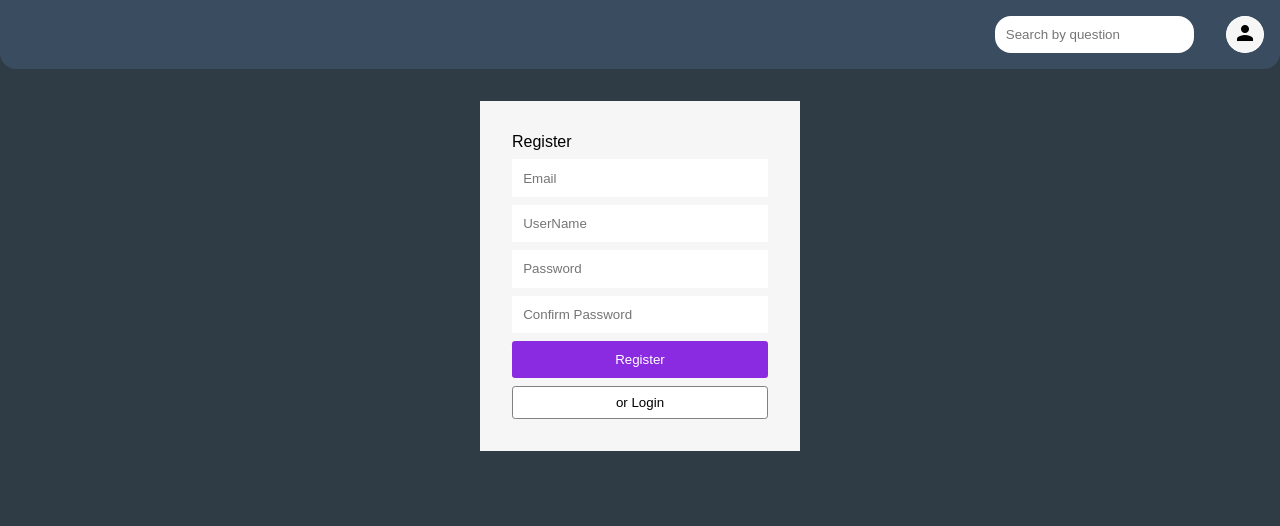
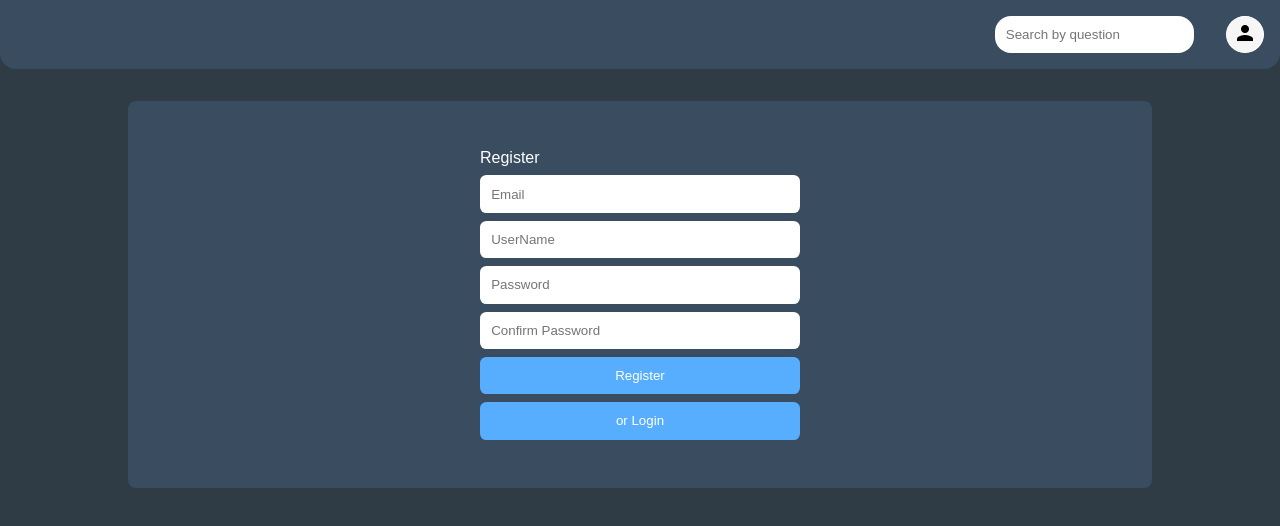
Before and after one commit to rootUJ99/whatsYourQuestion, a Vue app in the folder frontend/: page /auth in a window 1280 px wide. Both pictures are taken after a click on the button "or register". Shown: the top 526 px of the page. Built offline with nearby package versions, Linux system fonts and the light colour scheme.

Commit message:
added cards in auth vue

```diff
--- a/frontend/src/Pages/Auth.vue
+++ b/frontend/src/Pages/Auth.vue
@@ -1,21 +1,25 @@
 <template>
   <div class="hcenter">
-      <div v-if="authType===LOGIN" class="card form_box">
-        Login
-        <input class="form_input" name="username" type="text" placeholder="UserName" v-model="login.username"/>
-        <input class="form_input" name="password" type="password" placeholder="Password" v-model="login.password"/>
-        <button type="submit" class="ask_button" @click="handleLogin">Login</button>
-        <button class="secondry_button" @click="handleChange(REGISTER)">or register</button>
-      </div>
-      <div v-if="authType===REGISTER" class="card form_box">
-        Register
-        <input class="form_input" name="email" type="text"  placeholder="Email" v-model="register.email"/>
-        <input class="form_input" name="username" type="text" placeholder="UserName" v-model="register.username"/>
-        <input class="form_input" name="password" type="password" placeholder="Password" v-model="register.password"/>
-        <input class="form_input" name="password2" type="password" placeholder="Confirm Password" v-model="register.password2"/>
-        <button type="submit" class="ask_button" @click="handleRegister">Register</button>
-        <button class="secondry_button" @click="handleChange(LOGIN)">or Login</button>
-      </div>
+      <Card v-if="authType===LOGIN" class="card_width">
+        <div class="form_box">
+          Login
+          <Input name="username" type="text" placeholder="UserName" v-model="login.username"/>
+          <Input name="password" type="password" placeholder="Password" v-model="login.password"/>
+          <Button @handleClick="handleLogin">Login</Button>
+          <Button @handleClick="handleChange(REGISTER)">or register</Button>
+        </div>
+      </Card>
+      <Card v-if="authType===REGISTER" class="card_width">
+        <div class="form_box">
+          Register
+          <Input name="email" type="text"  placeholder="Email" v-model="register.email"/>
+          <Input name="username" type="text" placeholder="UserName" v-model="register.username"/>
+          <Input name="password" type="password" placeholder="Password" v-model="register.password"/>
+          <Input name="password2" type="password" placeholder="Confirm Password" v-model="register.password2"/>
+          <Button @handleClick="handleRegister">Register</Button>
+          <Button @handleClick="handleChange(LOGIN)">or Login</Button>
+        </div>
+      </Card>
   </div>
 </template>
 <style scoped>
@@ -25,13 +29,33 @@
     border: 0.1rem solid gray;
     border-radius: 0.2rem;
   }
+  .card_width {
+    display: flex;
+    justify-content: center;
+    width: 80%;
+  }
+  .form_box {
+    display: grid;
+    grid-template-rows: 1fr;
+    grid-gap: 0.5rem;
+    width: 20rem;
+}
 </style>
 <script>
 import axios from 'axios';
 import { defineComponent, ref, reactive } from "vue";
 import { useRouter } from 'vue-router';
 import { setToken } from '../utils';
+import Card from '../components/Card.vue';
+import Button from '../components/Button.vue';
+import Input from '../components/Input.vue';
 export default defineComponent({
+  name: 'Auth',
+  components: {
+    Card,
+    Button,
+    Input,
+  },
   setup() {
     const LOGIN = "login";
     const REGISTER = "register";
```
